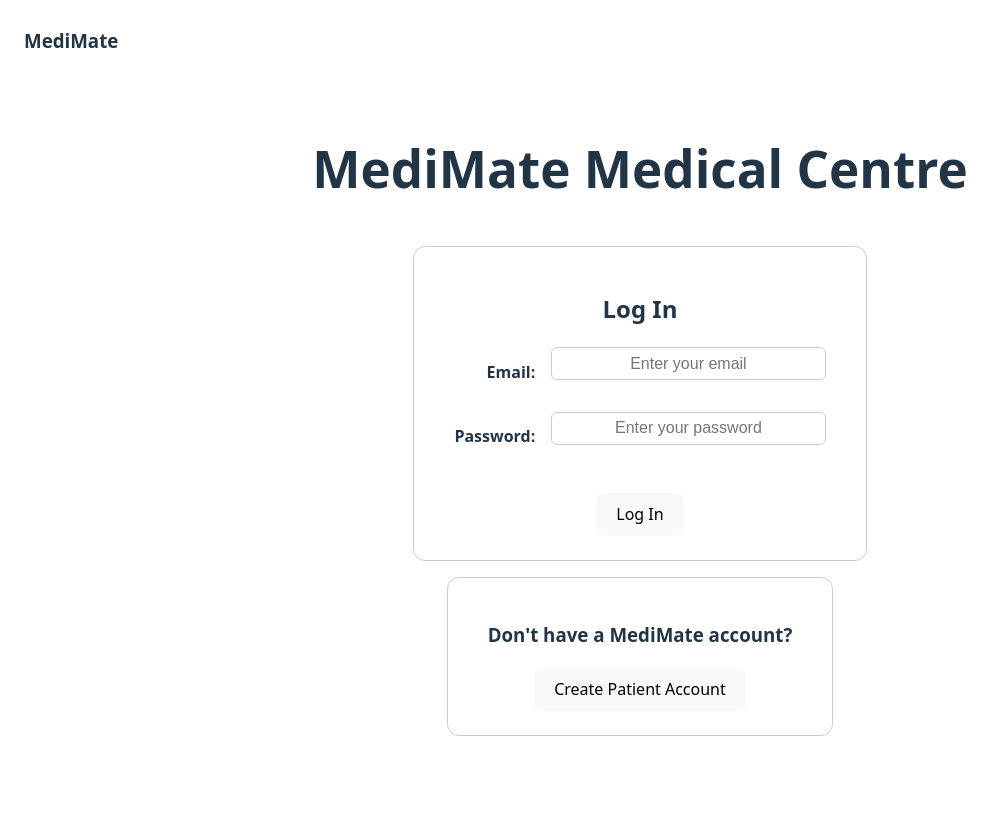
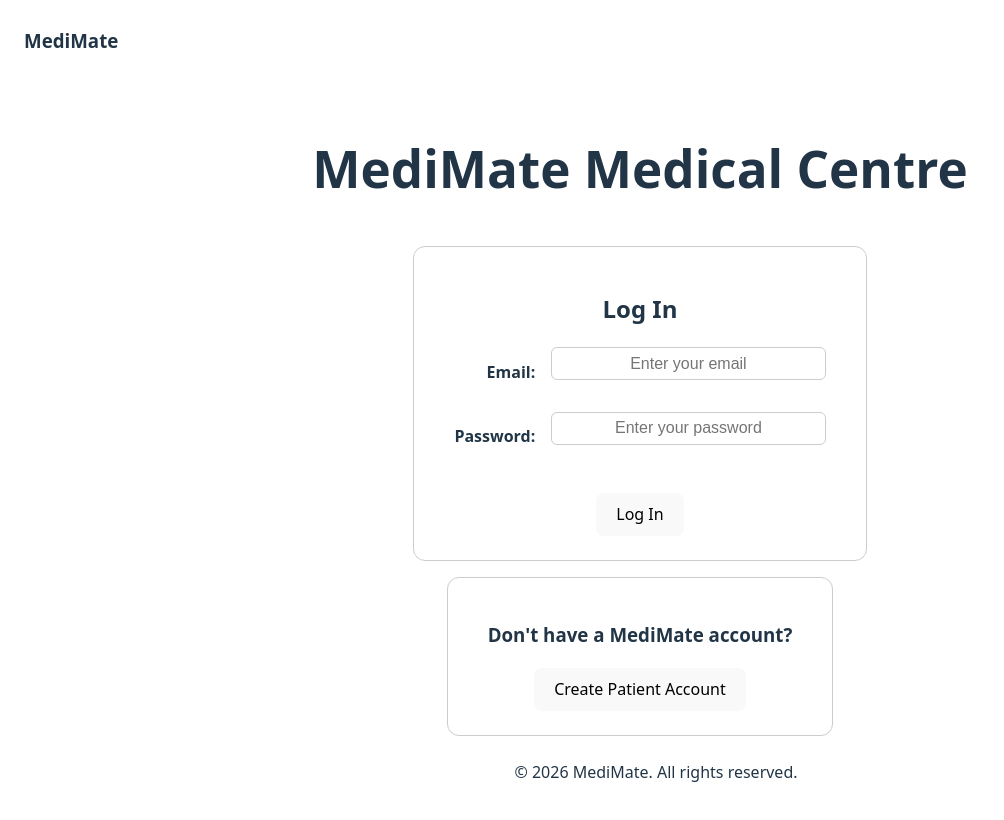
Before and after one commit to lillieharlow/MediMate-Front-End-Web-App, a React (Vite) app: page /login in a window 1280 px wide. Shown: the top 820 px of the page, without its empty margins (0-1004 px from the left). Built offline with nearby package versions, Linux system fonts and the light colour scheme; no server answers.

Commit message:
feat: Footer added with copyright info.

```diff
--- a/src/App.jsx
+++ b/src/App.jsx
@@ -1,11 +1,13 @@
 import Header from "./components/header/Header";
 import AppRoutes from "./router/AppRoutes";
+import Footer from "./components/Footer";
 
 export default function App() {
   return (
     <>
       <Header />
       <AppRoutes />
+      <Footer />
     </>
   );
 }
--- /dev/null
+++ b/src/components/Footer.jsx
@@ -0,0 +1,24 @@
+/**
+ * Footer.jsx
+ *
+ * Displays copyright and site info at the bottom of all pages.
+ */
+
+export default function Footer() {
+  return (
+    <footer
+      style={{
+        width: "100%",
+        padding: "1rem",
+        textAlign: "center",
+        backgroundColor: "#ffffff",
+        position: "fixed",
+        bottom: 0,
+        left: 0,
+        zIndex: 999,
+      }}
+    >
+      &copy; 2026 MediMate. All rights reserved.
+    </footer>
+  );
+}
```
